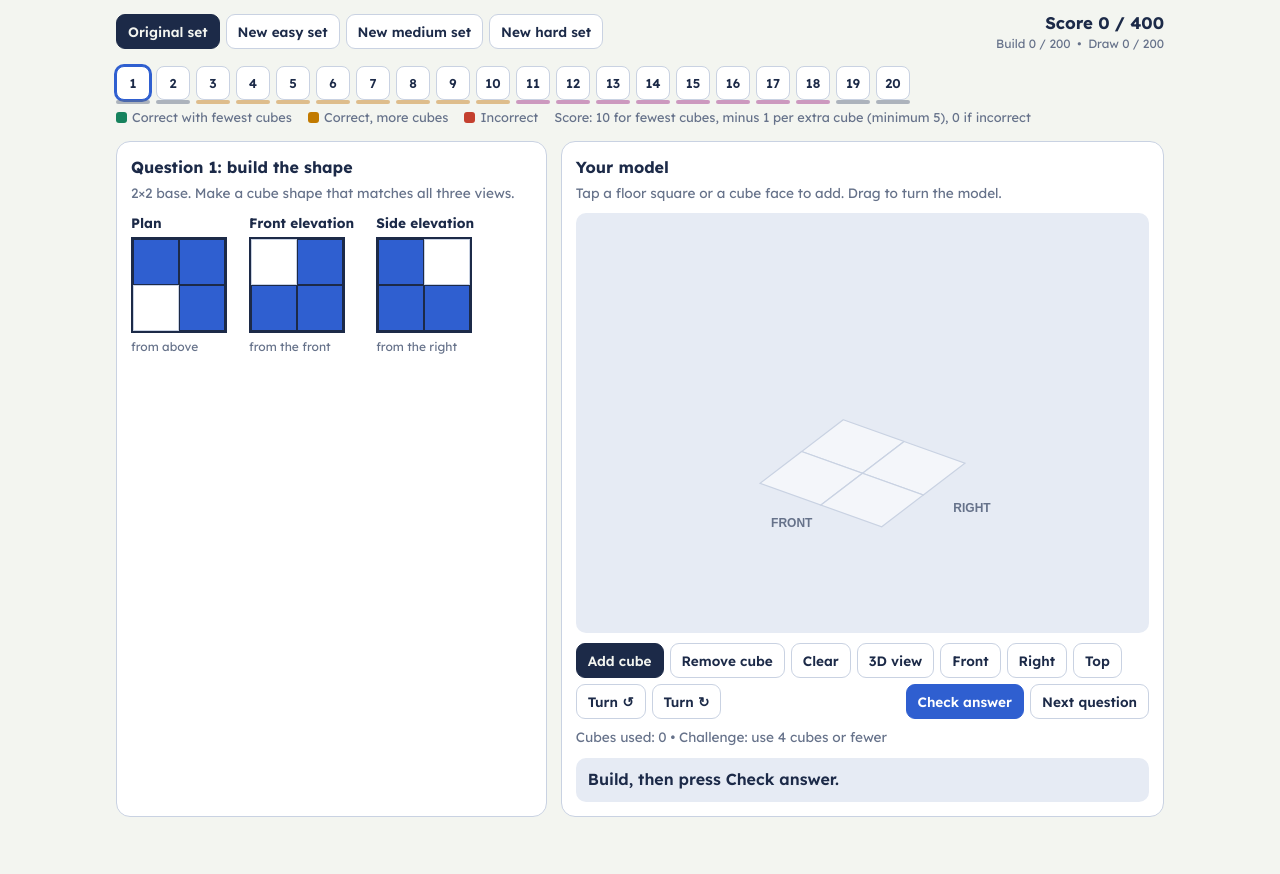
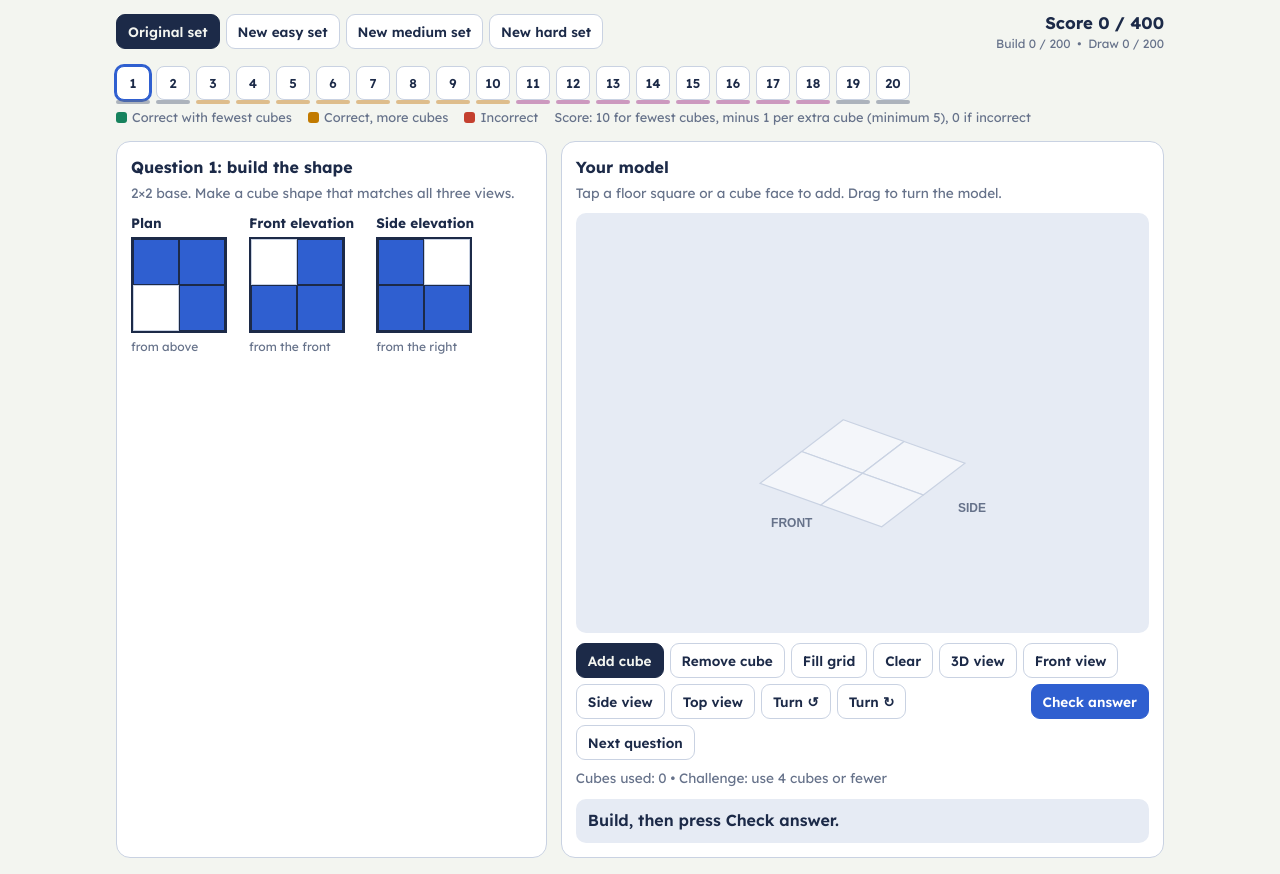
Before and after one commit to skoorbydna-lab/ABs-plans-elevations, a plain HTML site: page index.html in a window 1280 px wide. Shown: the part 74-948 px from the top of the page. Before the commit the page ends 907 px from the top, so only its background shows below. Drawn offline with Linux system fonts and the light colour scheme.

Commit message:
Add files via upload

```diff
--- a/index.html
+++ b/index.html
@@ -120,9 +120,10 @@ function render(){const n=Q.n;renderSets();score();
 function bar(){const b=$('bar');b.innerHTML='';
  const add=(t,f,c)=>{const e=document.createElement('button');e.textContent=t;e.onclick=f;if(c)e.className=c;b.appendChild(e);return e};
  if(mode=='build'){const a=add('Add cube',()=>{edit='add';bar()},edit=='add'?'on':'');add('Remove cube',()=>{edit='rm';bar()},edit=='rm'?'on':'');
+  add('Fill grid',()=>{hm.fill(Q.n);msg('');info();draw3()});
   add('Clear',()=>{hm.fill(0);msg('');info();draw3()})}
  else add('Clear drawings',()=>{for(const k in dr)dr[k].forEach(r=>r.fill(false));res={};msg('');renderViews()});
- add('3D view',()=>{yaw=-.6;pitch=.55;draw3()});add('Front',()=>{yaw=0;pitch=0;draw3()});add('Right',()=>{yaw=-Math.PI/2;pitch=0;draw3()});add('Top',()=>{yaw=0;pitch=Math.PI/2;draw3()});
+ add('3D view',()=>{yaw=-.6;pitch=.55;draw3()});if(mode=='build'){add('Front view',()=>{yaw=0;pitch=0;draw3()});add('Side view',()=>{yaw=-Math.PI/2;pitch=0;draw3()});add('Top view',()=>{yaw=0;pitch=Math.PI/2;draw3()})}
  add('Turn ↺',()=>{yaw-=Math.PI/2;draw3()});add('Turn ↻',()=>{yaw+=Math.PI/2;draw3()});
  const s=document.createElement('span');s.className='sp';b.appendChild(s);
  add('Check answer',check,'go');add('Next question',()=>{lvl=(lvl+1)%20;load()})}
@@ -135,7 +136,7 @@ function check(){const n=Q.n;
   if(!cnt)return msg('Add some cubes first.','bad');
   if(!bad.length){const g=cnt<=Q.par,pt=g?10:Math.max(5,10-(cnt-Q.par));setS(g?'g':'a',pt);render();
    msg(g?`Correct with ${cnt} cubes, the fewest: 10 points!`:`Correct with ${cnt} cubes: ${pt} points. Use ${Q.par} or fewer for 10.`,g?'ok':'amb')}
-  else{setS('r',0);render();msg(`Incorrect, 0 points. Check the ${bad.join(' and ')} of your model. Look at it from the ${bad.map(k=>({plan:'top',front:'front',side:'right'}[k])).join(' and ')}.`,'bad')}}
+  else{setS('r',0);render();msg(`Incorrect, 0 points. Check the ${bad.join(' and ')} of your model. Look at it from the ${bad.map(k=>({plan:'top',front:'front',side:'side'}[k])).join(' and ')}.`,'bad')}}
  else{res={};['plan','front','side'].forEach(k=>res[k]=JSON.stringify(dr[k])==JSON.stringify(Q.v[k]));
   const ok=Object.values(res).every(Boolean);
   setS(ok?'g':'r',ok?10:0);render();
@@ -161,7 +162,7 @@ function draw3(){const d=devicePixelRatio||1,w=cv.clientWidth,h=cv.clientHeight;
   if(nm=='bot'){if(q.y>0)continue}else if(nm!='top'&&ht(q.x+nv[0],q.z+nv[2])>q.y)continue;if(nm=='top'&&q.y+1<H[q.z*n+q.x])continue;
   const p=vs.map(v=>m.P(q.x+v[0],q.y+v[1],q.z+v[2]));poly(p,`hsl(32 90% ${l}%)`,'#7a4510');faces.push({p,t:nm=='top'?'top':nm=='bot'?'bottom':'side',x:q.x,y:q.y,z:q.z,nx:nv[0],nz:nv[2]})}
  ctx.fillStyle=ink;ctx.font='600 12px Lexend,sans-serif';ctx.textAlign='center';
- let a=m.P(n/2,0,n+.7);ctx.fillText('FRONT',a[0],a[1]);a=m.P(n+.8,0,n/2);ctx.fillText('RIGHT',a[0],a[1])}
+ let a=m.P(n/2,0,n+.7);ctx.fillText('FRONT',a[0],a[1]);a=m.P(n+.8,0,n/2);ctx.fillText('SIDE',a[0],a[1])}
 function inPoly(p,x,y){let c=false;for(let i=0,j=p.length-1;i<p.length;j=i++)if((p[i][1]>y)!=(p[j][1]>y)&&x<(p[j][0]-p[i][0])*(y-p[i][1])/(p[j][1]-p[i][1])+p[i][0])c=!c;return c}
 function act(e,rm){const R=cv.getBoundingClientRect(),x=e.clientX-R.left,y=e.clientY-R.top,n=Q.n;
  for(let i=faces.length-1;i>=0;i--){const f=faces[i];if(!inPoly(f.p,x,y))continue;const k=f.z*n+f.x;
```
